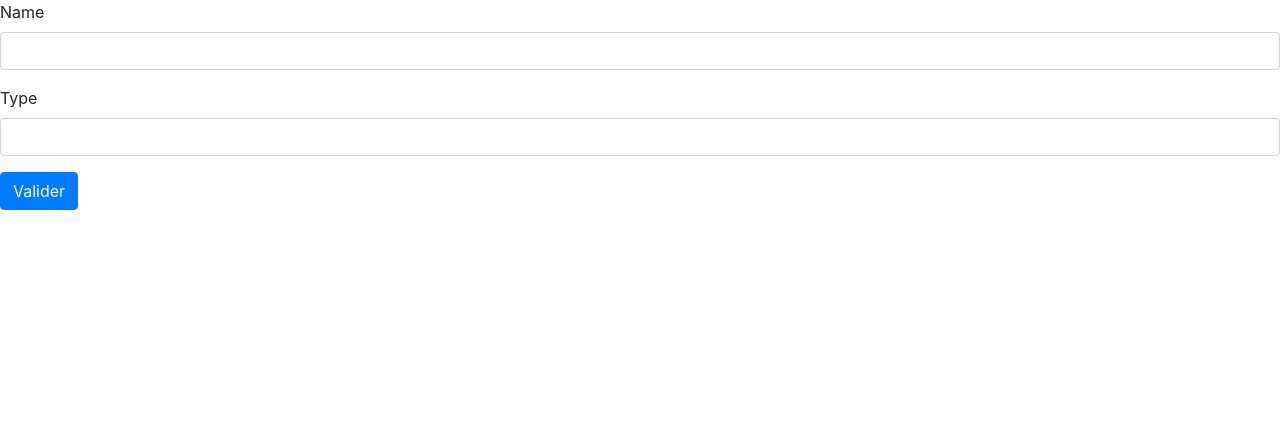
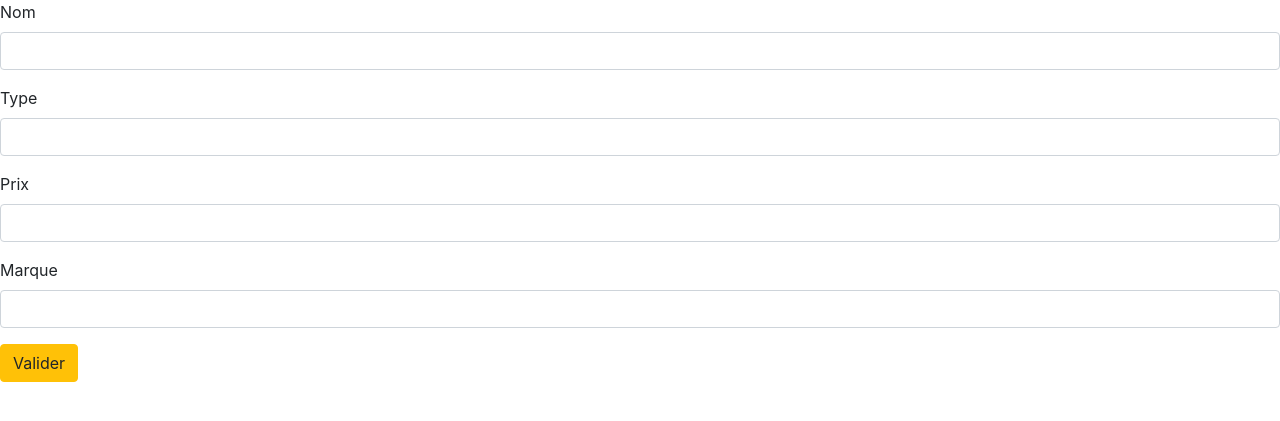
Before and after one commit to Dekleor/exo-computer-grp2, a Symfony app: template templates/devices/new.html.twig in a window 1280 px wide. Shown: the top 421 px of the page. Run offline with Twig, Linux system fonts and the light colour scheme; the template is opened without the code that fills it, so the values that code supplies are empty; form fields are guessed from the names that the template uses; some libraries are stand-ins or nearby versions.

Commit message:
ptites modifs

```diff
--- a/src/Controller/DevicesController.php
+++ b/src/Controller/DevicesController.php
@@ -31,9 +31,7 @@ class DevicesController extends AbstractController
         $form->handleRequest($request);
 
         if ($form->isSubmitted() && $form->isValid()) { // Si le formulaire est soumis + valide alors il l'enregistre
-            if (empty($device->setCreatedAt)) {
-                $device->setCreatedAt(new DateTime()); // sans ça, bah ça marche pas pourquoi ?
-            }
+
             $device->setUpdatedAt(new DateTime()); // Ticket Ajouter/Modifier-> " mettre une valeur à updated_at"
             $entityManager->persist($device); //utiliser que pour un nouvel objet pas de MAJ et sert à enregistrer
             $entityManager->flush(); // met à jour, si elle n'est pas appeler pas de modif dans la BdD
--- a/src/Entity/Devices.php
+++ b/src/Entity/Devices.php
@@ -3,6 +3,7 @@
 namespace App\Entity;
 
 use App\Repository\DevicesRepository;
+use DateTime;
 use Doctrine\Common\Collections\ArrayCollection;
 use Doctrine\Common\Collections\Collection;
 use Doctrine\ORM\Mapping as ORM;
@@ -74,6 +75,7 @@ class Devices
 
     public function __construct()
     {
+        $this->created_at = new DateTime();
         $this->Computers = new ArrayCollection();
     }
 
@@ -183,5 +185,6 @@ class Devices
     public function getTypes(): array
     {
         return self::AVAILABLE_TYPES;
+        // return array_flip(self::AVAILABLE_TYPES);
     }
 }
--- a/templates/devices/new.html.twig
+++ b/templates/devices/new.html.twig
@@ -6,11 +6,16 @@
 
 {% block body %}
 	{{ form_start(form) }}
-	{{ form_row(form.name) }}
+	{{ form_row(form.name, {'label': 'Nom'}) }}
+
 
 	{{ form_row(form.type) }}
+	{{ form_row(form.price, {'label': 'Prix'}) }}
+	{{ form_row(form.brand, {'label': 'Marque'}) }}
 
-	{{ form_rest(form) }}
-	<button type="submit" class="btn btn-primary">Valider</button>
+	{# {{ form_rest(form) }}  Pour avoir le reste du formulaire mais moi je veux changer les noms des labels #}
+	<button type="submit" class="btn btn-warning">Valider</button>
+
+
 	{{ form_end(form) }}
 {% endblock %}
```
